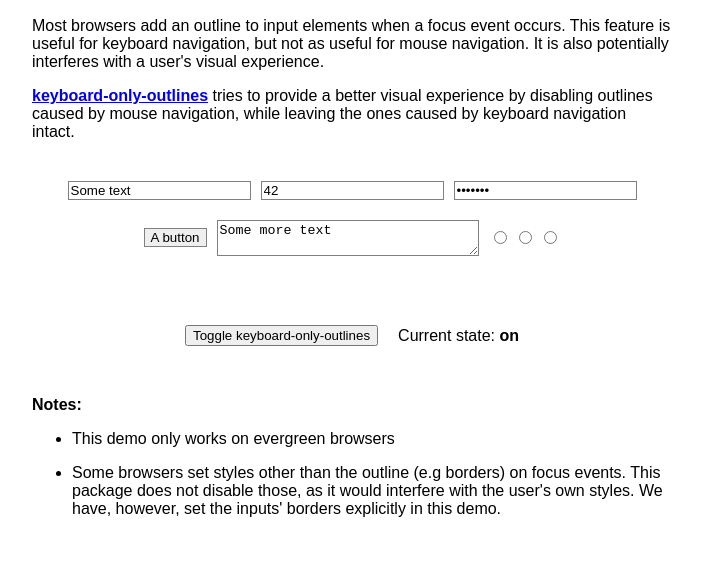
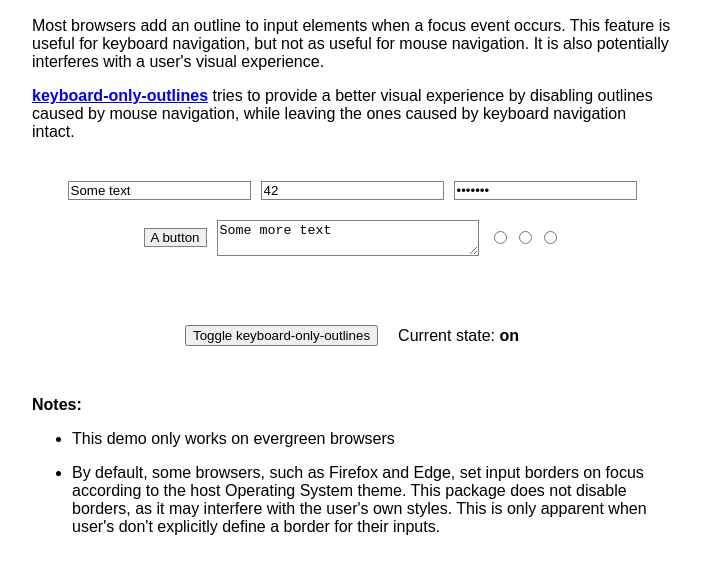
Before and after one commit to moxystudio/js-keyboard-only-outlines, a website with bundled scripts: page demo/index.html in a window 1280 px wide. Shown: the part 87-660 px from the top of the page, without its empty margins (288-989 px from the left). Built offline with nearby package versions, Linux system fonts and the light colour scheme.

Commit message:
chore: change notes on support. Change default styles to literal

```diff
--- a/demo/index.html
+++ b/demo/index.html
@@ -38,7 +38,13 @@
             <strong>Notes:</strong>
             <ul>
                 <li><p>This demo only works on evergreen browsers</p></li>
-                <li><p> Some browsers set styles other than the outline (e.g borders) on focus events. This package does not disable those, as it would interfere with the user's own styles. We have, however, set the inputs' borders explicitly in this demo.</p></li>
+                <li>
+                    <p>
+                        By default, some browsers, such as Firefox and Edge, set input borders on focus according to the host Operating System theme.
+                        This package does not disable borders, as it may interfere with the user's own styles.
+                        This is only apparent when user's don't explicitly define a border for their inputs.
+                    </p>
+                </li>
             </ul>
         </div>
     </div>
```
Also changed, not shown: index.js (+7 -1 lines), test/index.spec.js (+11 -4 lines), README.md.
